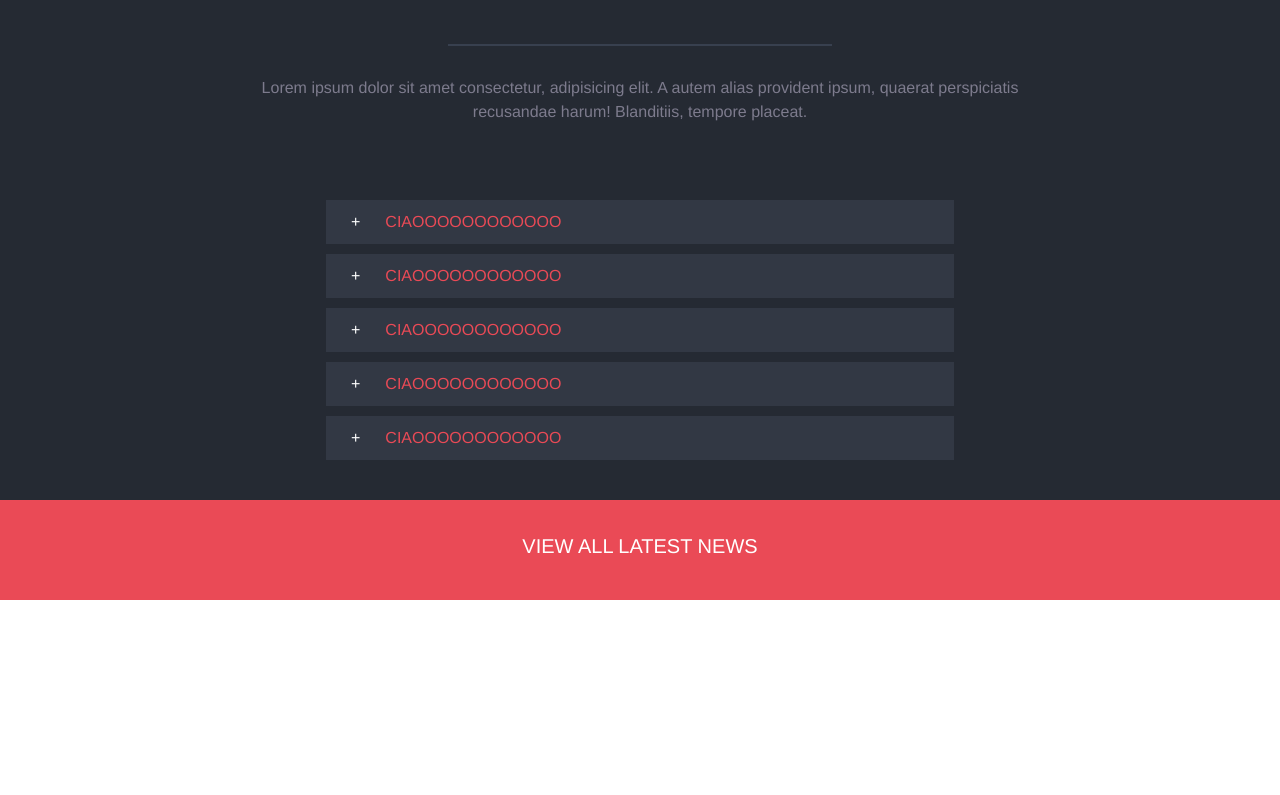
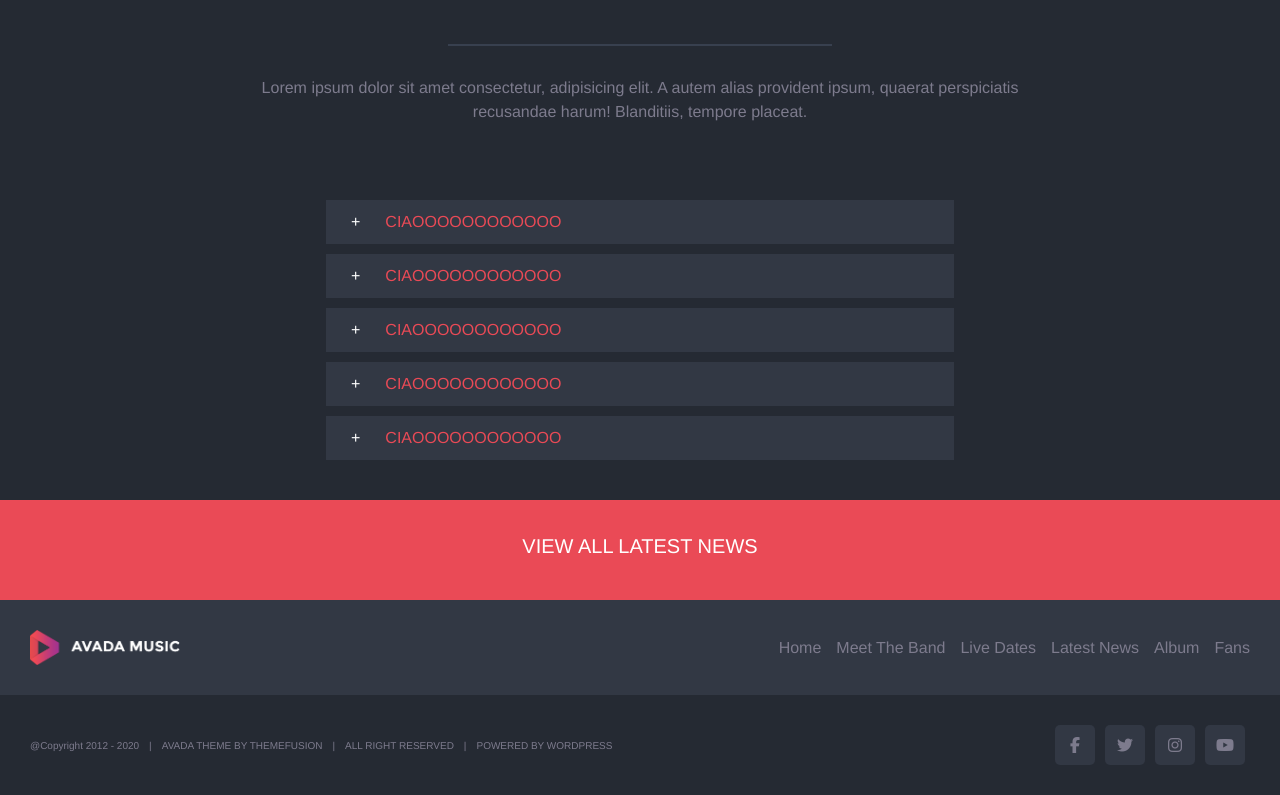
Before and after one commit to SimoneFranzoni/proj-html-vuejs, a Vue app: page / in a window 1280 px wide. Shown: the part 3325-4120 px from the top of the page. Before the commit the page ends 3925 px from the top, so only its background shows below. Built offline with nearby package versions, Linux system fonts and the light colour scheme.

Commit message:
Fine struttura Html (da rifinire i dettagli)

```diff
--- a/src/App.vue
+++ b/src/App.vue
@@ -5,6 +5,7 @@
     <GiantBtn />
     <LowerMain />
     <GiantBtn />
+    <Footer />
   </div>
 </template>
 
@@ -13,6 +14,7 @@ import Header from './components/Header.vue';
 import UpperMain from './components/UpperMain.vue';
 import GiantBtn from './components/GiantBtn.vue';
 import LowerMain from './components/LowerMain.vue';
+import Footer from './components/Footer.vue';
 
 export default {
   name: 'App',
@@ -21,6 +23,7 @@ export default {
     UpperMain,
     GiantBtn,
     LowerMain,
+    Footer
   }
 }
 </script>
--- /dev/null
+++ b/src/components/Footer.vue
@@ -0,0 +1,116 @@
+<template>
+  <footer>
+        <section class="footer-top">
+            <img src="..\assets\img\avada-music-logo.png" alt="">
+            <div>
+                <a href="">Home</a>
+                <a href="">Meet The Band</a>
+                <a href="">Live Dates</a>
+                <a href="">Latest News</a>
+                <a href="">Album</a>
+                <a href="">Fans</a>
+            </div>
+        </section>
+        <section class="footer-bottom">
+            <div class="menù">
+                <div>@Copyright 2012 - 2020</div>
+                <div>|</div>
+                <div>AVADA THEME BY THEMEFUSION</div>
+                <div>|</div>
+                <div>ALL RIGHT RESERVED</div>
+                <div>|</div>
+                <div>POWERED BY WORDPRESS</div>
+            </div>
+            <div class="social">
+                <a href="" class="box">
+                    <i class="fab fa-facebook-f"></i>
+                </a>
+                <a href="" class="box">
+                    <i class="fab fa-twitter"></i>
+                </a>
+                <a href="" class="box">
+                    <i class="fab fa-instagram"></i>
+                </a>
+                <a href="" class="box">
+                    <i class="fab fa-youtube"></i>
+                </a>
+            </div>
+        </section>
+  </footer>
+</template>
+
+<script>
+export default {
+
+}
+</script>
+
+<style scoped lang="scss">
+
+    .footer-top{
+        background-color: #323844;
+        display: flex;
+        justify-content: space-between;
+        align-items: center;
+        padding: 30px;
+
+        img{
+            width: 150px;
+        }
+
+        a{
+            margin-left: 15px;
+            color: #7d7b8d;
+            text-decoration: none;
+
+            &:hover{
+                color: white;
+            }
+        }
+    }
+
+    .footer-bottom{
+        background-color: #252a33;
+        display: flex;
+        justify-content: space-between;
+        align-items: center;
+        padding: 30px;
+
+        .menù{
+            color: #7d7b8d;
+            display: flex;
+            font-size: 10px;
+            div{
+                padding-right: 10px;
+            }
+        }
+
+        .social{
+            display: flex;
+
+            .box{
+                background-color: #323844;
+                margin: 0 5px;
+                width: 40px;
+                height: 40px;
+                border-radius: 5px;
+                display: flex;
+                justify-content: center;
+                align-items: center;
+                text-decoration: none;
+
+                i{
+                    color: #7d7b8d;
+                }
+
+                &:hover{
+                    i{
+                        color: white;
+                    }
+                }
+            }
+        }
+
+    }
+
+</style>
--- a/src/components/GiantBtn.vue
+++ b/src/components/GiantBtn.vue
@@ -25,12 +25,12 @@ export default {
         h2{
             font-size: 20px;
         }
-    }
 
-    a:hover{
-        background-color: white;
-        h2{
-            color: black;
+        &:hover{
+            background-color: white;
+            h2{
+                color: black;
+            }
         }
     }
 </style>
--- a/src/components/LowerMain.vue
+++ b/src/components/LowerMain.vue
@@ -4,7 +4,7 @@
           <p>
               "I just listened to it and said to myself, "Man, i really love this album." Still, today, it just sounds so fresh. It sounds full of ideas. These guys knew what they were doing. They're good. And they're inventive. I haven't heard anything this year that's as inventive. I don't really expect to."
           </p>
-          <a href=""><i class="fas fa-play"></i></a>
+          <a href=""><img src="..\assets\img\band_interview_play_icon.png" alt=""></a>
       </div>
       <main>
         <div class="title">
@@ -65,7 +65,7 @@ export default {
             color: white;
             font-size: 20px;
         }
-
+        /*
         a{
             margin-top: 30px;
             background-color: #ea4a56;
@@ -81,6 +81,7 @@ export default {
                 text-decoration-line: none;
             }
         }
+        */
     }
 
     main{
```
